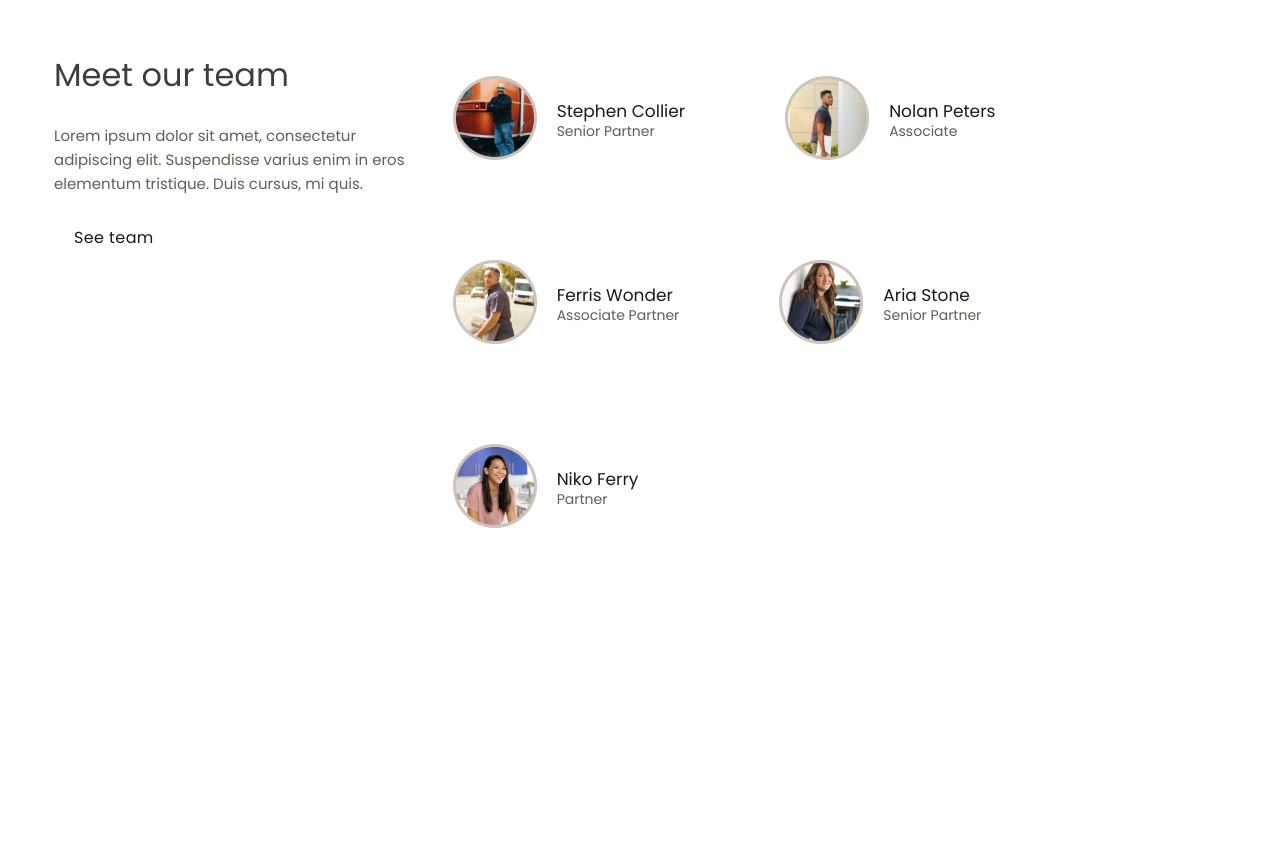
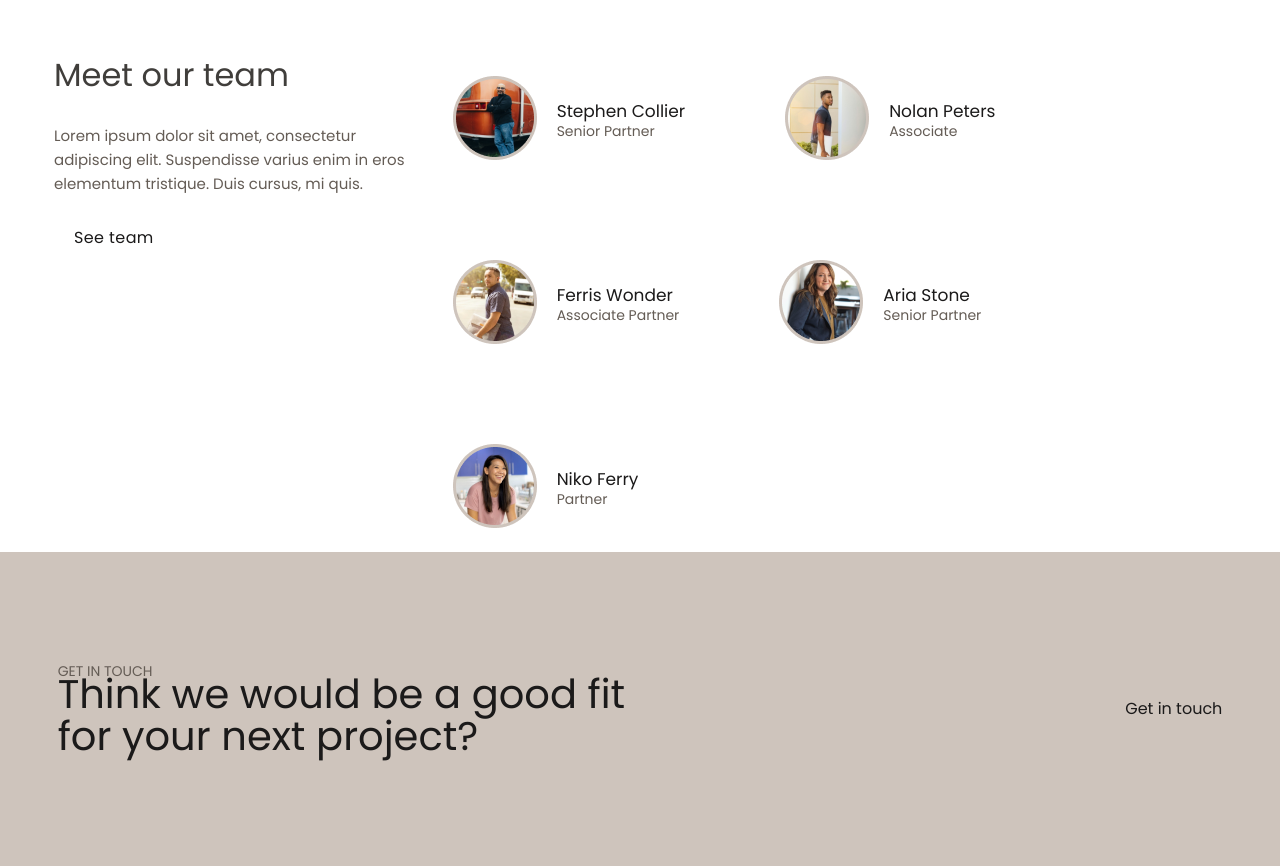
Before and after one commit to husiwijn-L/potato, a plain HTML site: page index.html in a window 1280 px wide. Shown: the part 5356-6222 px from the top of the page. Before the commit the page ends 5908 px from the top, so only its background shows below. Drawn offline with Linux system fonts and the light colour scheme.

Commit message:
сделала 10 окно

```diff
--- a/index.html
+++ b/index.html
@@ -200,5 +200,15 @@
             </div>
         </div>
     </div>
+    <div class="opinion">
+        <div class="text7">
+        <p>Get in touch</p>
+        <h1>Think we would be a good fit</br>
+            for your next project?</h1>
+        </div>
+        <div class="button3">
+            <a href=""><p>Get in touch</p></a>
+        </div>
+    </div>
 </body>
 </html>
--- a/styles.css
+++ b/styles.css
@@ -504,3 +504,38 @@
     gap: 100px;
     margin-bottom: -40px;
   }
+
+  .opinion {
+    height: 314px;
+    background-color: #CEC4BC;
+    display: flex;
+    justify-content: center;
+    align-items: center;
+    gap: 500px;
+  }
+
+  .text7 > p {
+    color: #645C55;
+    font-family: "Poppins";
+    font-weight: 400;
+    font-size: 14px;
+    line-height: 20px;
+    margin-bottom: -8px;
+    text-transform: uppercase;
+  }
+
+  .text7 > h1 {
+    color: #1B1A1A;
+    font-family: "Poppins";
+    font-weight: 400;
+    font-size: 40px;
+    line-height: 42px;
+  }
+
+  .button3 > a > p {
+    color: #1B1A1A;
+    font-family: "Poppins";
+    font-weight: 400;
+    font-size: 16px;
+    line-height: 24px;
+  }
```
